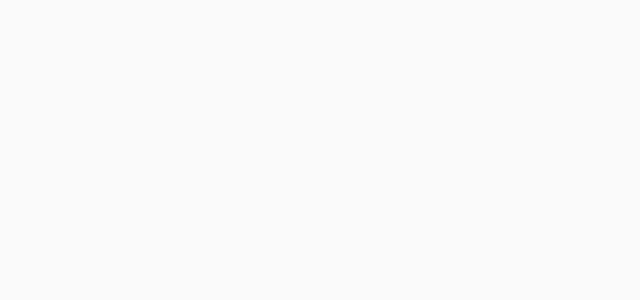
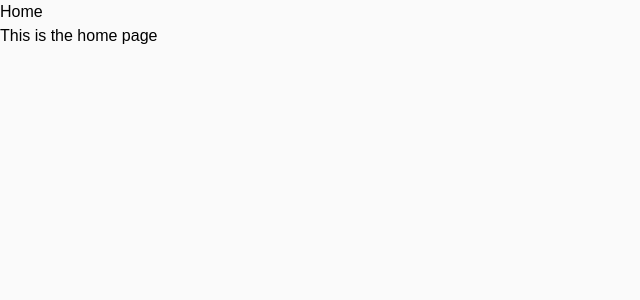
Before and after one commit to mrvicthor/my-link-sharing-app, a React (Vite) app in the folder frontend/: page / in a window 1280 px wide. Before the commit this address had no page. Shown: the top 300 px of the page, without its empty margins (0-640 px from the left). Built offline with nearby package versions, Linux system fonts and the light colour scheme.

Commit message:
feat(queryClient.ts): added queryClient from tanstack

```diff
--- /dev/null
+++ b/frontend/config/apiClient.ts
@@ -0,0 +1 @@
+import axios from "axios";
--- /dev/null
+++ b/frontend/config/queryClient.ts
@@ -0,0 +1,11 @@
+import { QueryClient } from "@tanstack/react-query";
+
+const queryClient = new QueryClient({
+  defaultOptions: {
+    queries: {
+      retry: false,
+    },
+  },
+});
+
+export default queryClient;
--- a/frontend/package.json
+++ b/frontend/package.json
@@ -13,6 +13,9 @@
     "@hookform/resolvers": "^3.9.0",
     "@radix-ui/react-icons": "^1.3.0",
     "@radix-ui/react-slot": "^1.1.0",
+    "@tanstack/react-query": "^5.56.2",
+    "@tanstack/react-query-devtools": "^5.56.2",
+    "axios": "^1.7.7",
     "class-variance-authority": "^0.7.0",
     "clsx": "^2.1.1",
     "lucide-react": "^0.445.0",
--- a/frontend/src/App.tsx
+++ b/frontend/src/App.tsx
@@ -3,11 +3,13 @@
 import { Routes, Route } from "react-router-dom";
 import Login from "./pages/Login";
 import Signup from "./pages/Signup";
+import Home from "./pages/Home";
 
 function App() {
   return (
     <>
       <Routes>
+        <Route path="/" element={<Home />} />
         <Route path="/login" element={<Login />} />
         <Route path="/signup" element={<Signup />} />
       </Routes>{" "}
--- a/frontend/src/main.tsx
+++ b/frontend/src/main.tsx
@@ -1,13 +1,19 @@
 import { StrictMode } from "react";
 import { createRoot } from "react-dom/client";
 import { BrowserRouter } from "react-router-dom";
+import { ReactQueryDevtools } from "@tanstack/react-query-devtools";
+import { QueryClientProvider } from "@tanstack/react-query";
+import queryClient from "../config/queryClient";
 import App from "./App.tsx";
 import "./index.css";
 
 createRoot(document.getElementById("root")!).render(
   <StrictMode>
-    <BrowserRouter>
-      <App />
-    </BrowserRouter>
+    <QueryClientProvider client={queryClient}>
+      <BrowserRouter>
+        <App />
+        <ReactQueryDevtools position="bottom" initialIsOpen={false} />
+      </BrowserRouter>
+    </QueryClientProvider>
   </StrictMode>
 );
--- /dev/null
+++ b/frontend/src/pages/Home.tsx
@@ -0,0 +1,12 @@
+import React from "react";
+
+const Home = () => {
+  return (
+    <>
+      <div>Home</div>
+      <p>This is the home page</p>
+    </>
+  );
+};
+
+export default Home;
```
Also changed, not shown: 1 other file (tests, documents, lock files or other folders).
